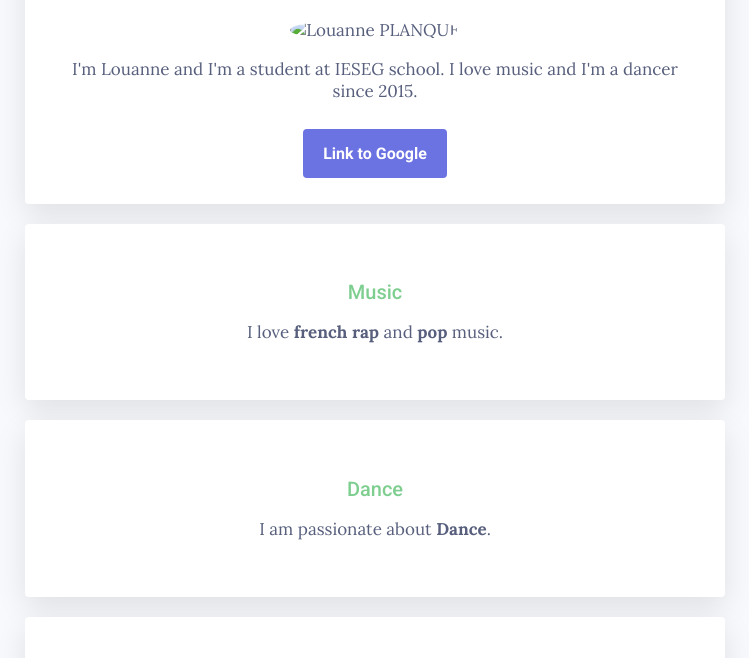
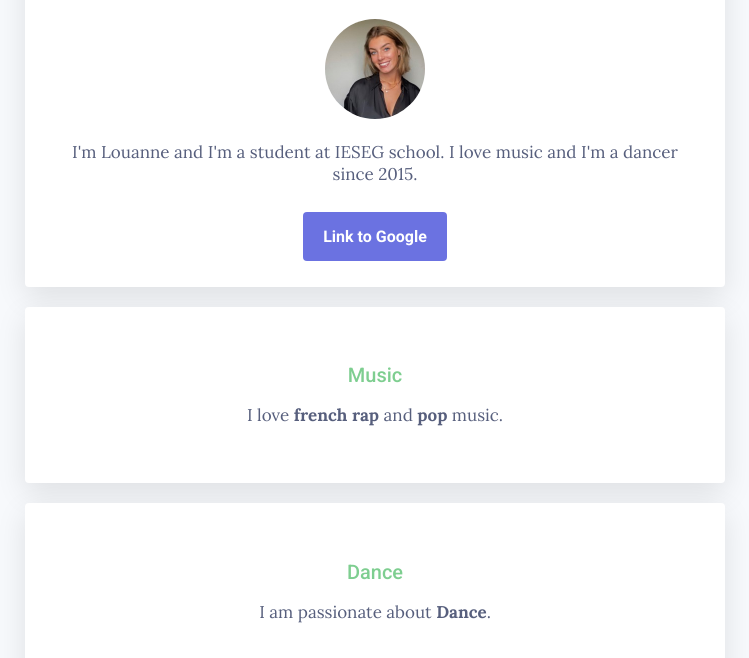
Before and after one commit to louanne-planque/my-profile, a plain HTML site: page index.html in a window 1280 px wide. Shown: the part 142-800 px from the top of the page, without its empty margins (265-1014 px from the left). Drawn offline with Linux system fonts and the light colour scheme.

Commit message:
Update index.html

```diff
--- a/index.html
+++ b/index.html
@@ -12,7 +12,7 @@
     <div class="container">
       <div class="card-white" id="introduction">
         <h1>Hello, I'm Louanne.</h1>
-        <img src="images/profile.jpg" class="img-circle" width="100px" alt="Louanne PLANQUE">
+        <img src="profile.jpg" class="img-circle" width="100px" alt="Louanne PLANQUE">
         <p>
           I'm Louanne and I'm a student at IESEG school. I love music and I'm a dancer since 2015.
         </p>
```
